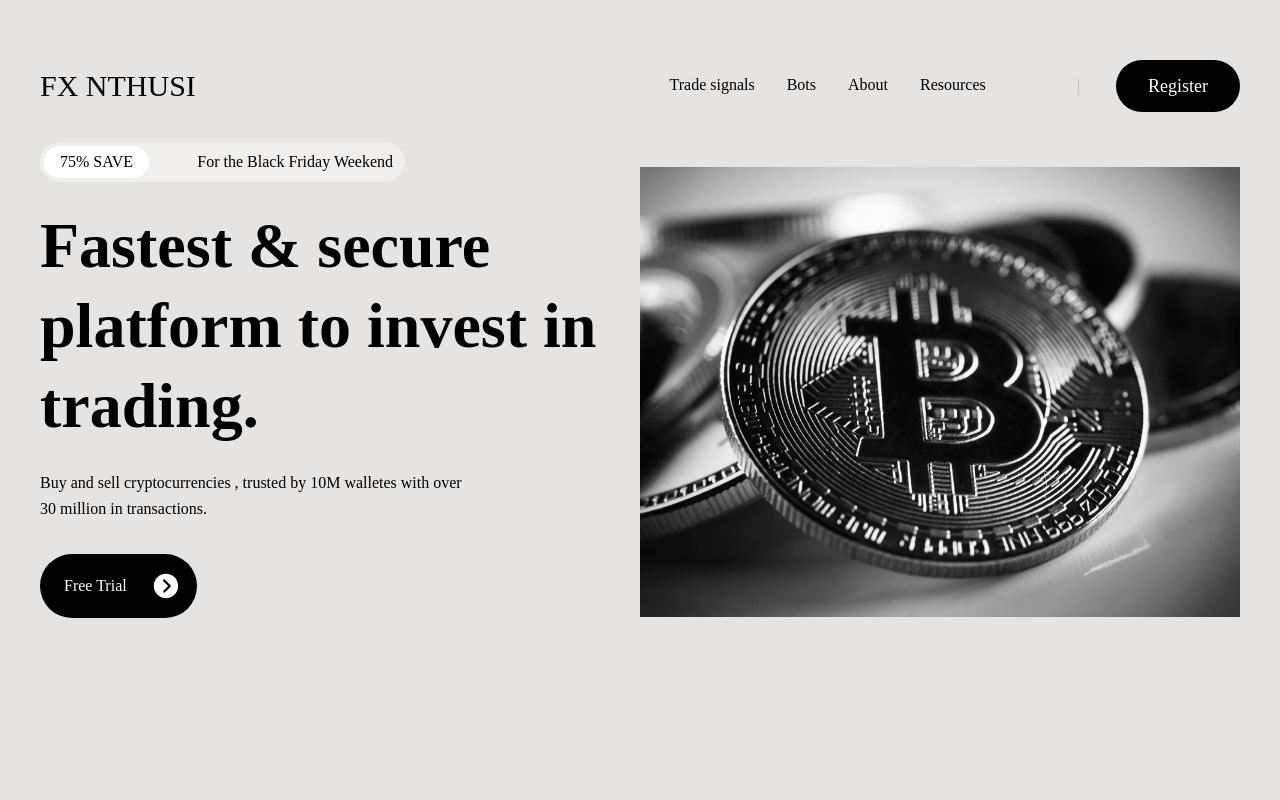
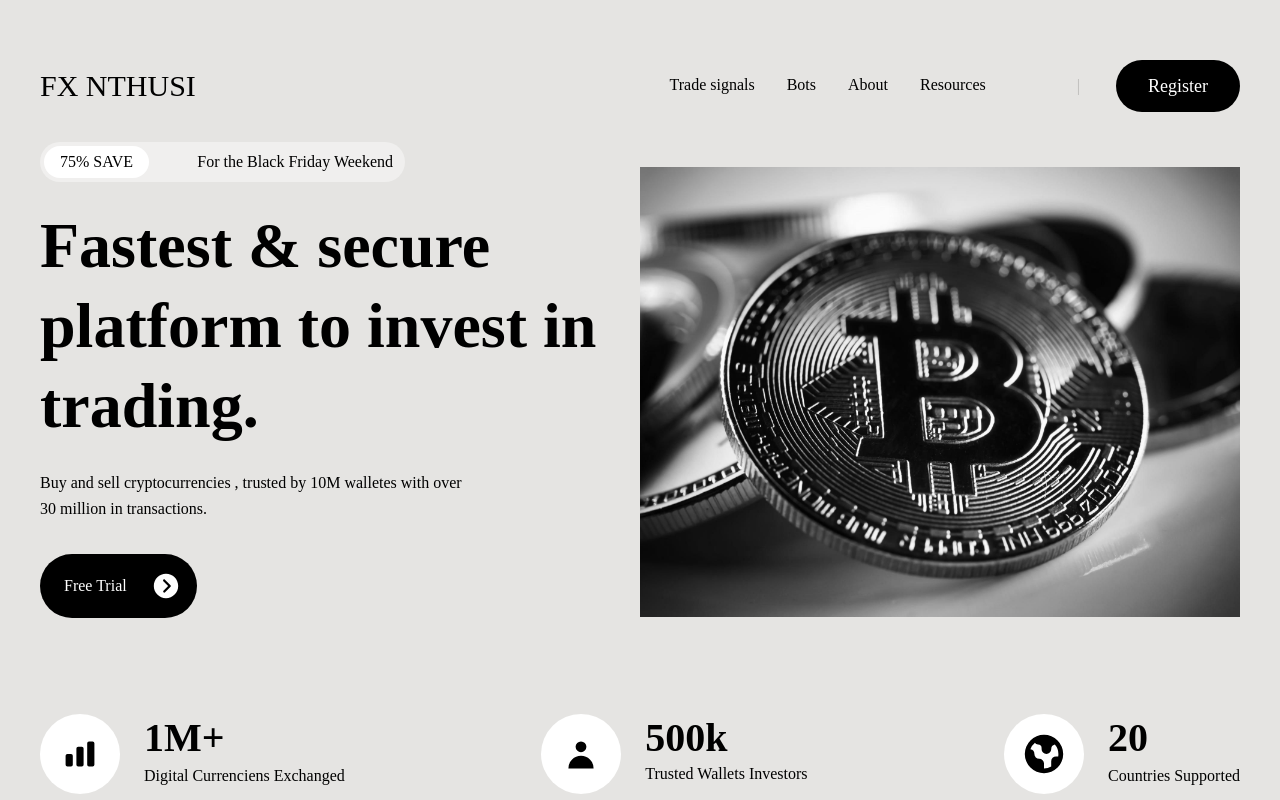
Before and after one commit to manlikeganga19/fx-nthusi, a React (Create React App) app: page / in a window 1280 px wide. Built offline with nearby package versions, Linux system fonts and the light colour scheme.

Commit message:
stats js

```diff
--- a/src/components/pages/Home.js
+++ b/src/components/pages/Home.js
@@ -4,6 +4,8 @@ import "aos/dist/aos.css";
 import Header from "../Header/Header";
 import NavMobile from "../Header/NavMobile";
 import Hero from "../Hero/Hero";
+import Stats from "../stats/stats";
+
 const HomePage = () => {
   // mobile nav state change
   const [navMobile, setNavMobile] = useState(false);
@@ -26,7 +28,8 @@ const HomePage = () => {
       >
         <NavMobile setNavMobile={setNavMobile} />
       </div>
-      <Hero/>
+      <Hero />
+      <Stats/>
     </div>
   );
 };
--- /dev/null
+++ b/src/components/stats/stats.js
@@ -0,0 +1,52 @@
+import React from "react";
+import { HiChartBar, HiUser, HiGlobe } from "react-icons/hi";
+
+const Stats = () => {
+  return (
+    <section
+      className="pt-24"
+      // data-aos="fade-up"
+      // data-aos-delay="1200"
+    >
+      <div className="container mx-auto">
+        <div className="flex flex-col gap-y-6 lg:flex-row lg:justify-between">
+          <div className="flex items-center gap-x-6">
+            <div className="bg-white w-20 h-20 rounded-full flex items-center  justify-center text-blue text-2xl lg:text-4xl">
+              <HiChartBar />
+            </div>
+            <div>
+              <div className="text-3xl font-bold lg:text-[40px] lg:mb-2">
+                1M+
+              </div>
+              <div className="text-black">Digital Currenciens Exchanged </div>
+            </div>
+          </div>
+          <div className="flex items-center gap-x-6">
+            <div className="bg-white w-20 h-20 rounded-full flex items-center  justify-center text-blue text-2xl lg:text-4xl">
+              <HiUser />
+            </div>
+            <div>
+              <div className="text-2xl font-bold lg:text-[40px] lg:mb-2">
+                500k
+              </div>
+              <div className="text-black">Trusted Wallets Investors </div>
+            </div>
+          </div>
+          <div className="flex items-center gap-x-6">
+            <div className="bg-white w-20 h-20 rounded-full flex items-center  justify-center text-blue text-3xl lg:text-5xl">
+              <HiGlobe />
+            </div>
+            <div>
+              <div className="text-3xl font-bold lg:text-[40px] lg:mb-2 text-black">
+                20
+              </div>
+              <div className="text-black">Countries Supported </div>
+            </div>
+          </div>
+        </div>
+      </div>
+    </section>
+  );
+};
+
+export default Stats;
```
